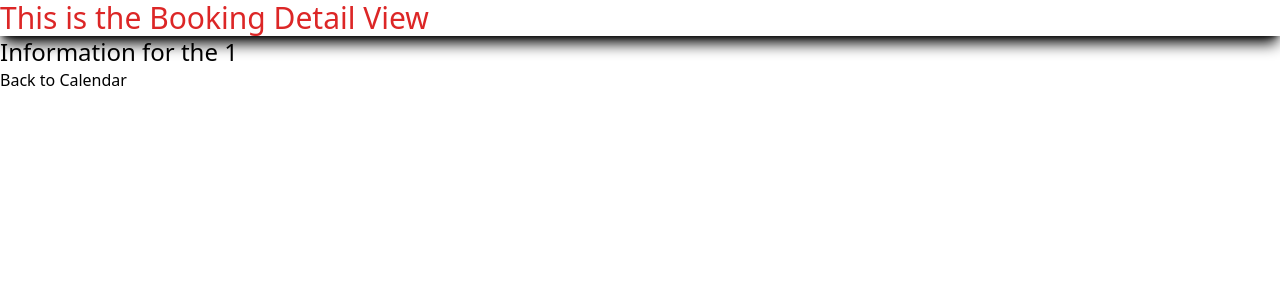
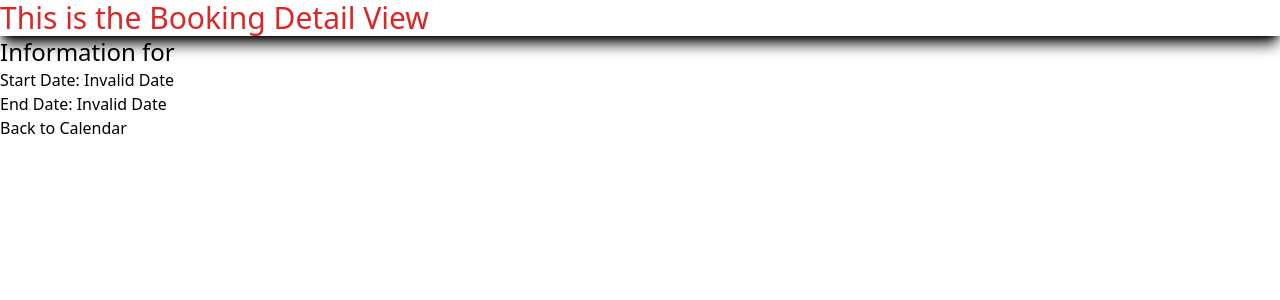
Before and after one commit to XPLoXe/roadsurfer-dev-challenge, a Vue app: page /booking/1 in a window 1280 px wide. Shown: the top 300 px of the page. Built offline with nearby package versions, Linux system fonts and the light colour scheme; what v-calendar would draw is missing.

Commit message:
BookingDetail.vue page is now set
BookingList.vue will pass the attributes of the reservation clicked, encoded to the URL.
BookingDetail.vue will now decode the booking information from the URL and display it.

```diff
--- a/src/components/BookingDetail.vue
+++ b/src/components/BookingDetail.vue
@@ -3,16 +3,34 @@
     <h2 class="text-3xl text-red-600 shadow-lg shadow-black">
       This is the Booking Detail View
     </h2>
-    <h1 class="text-2xl">Information for the {{ bookingId }}</h1>
+    <h1 class="text-2xl">Information for {{ booking.customerName }}</h1>
+    <p>Start Date: {{ formatDate(booking.startDate) }}</p>
+    <p>End Date: {{ formatDate(booking.endDate) }}</p>
     <RouterLink to="/">Back to Calendar</RouterLink>
   </div>
 </template>
 
 <script setup>
 import { useRoute } from "vue-router";
+import { ref, watch } from "vue";
 
 const route = useRoute();
-const bookingId = route.params.id;
+const booking = ref({});
+
+watch(
+  () => route.query.data,
+  (newData) => {
+    if (newData) {
+      booking.value = JSON.parse(decodeURIComponent(newData));
+    }
+  },
+  { immediate: true }
+);
+
+const formatDate = (selectedDate) => {
+  const date = new Date(selectedDate);
+  return date.toLocaleDateString();
+};
 </script>
 
 <style lang="scss" scoped></style>
--- a/src/components/BookingList.vue
+++ b/src/components/BookingList.vue
@@ -6,7 +6,7 @@
         :key="booking.id"
         class="hover:text-blue-800 hover:underline"
       >
-        <RouterLink :to="`/booking/${booking.id}`">
+        <RouterLink :to="getBookingDetailLink(booking)">
           {{ booking.customerName }} - {{ formatDate(booking.startDate) }} to
           {{ formatDate(booking.endDate) }}
         </RouterLink>
@@ -16,15 +16,19 @@
 </template>
 
 <script setup>
-import { defineProps, computed } from "vue";
+import { defineProps } from "vue";
 
 const props = defineProps({
   filteredBookings: Array,
-  selectedDate: Date,
 });
 
 const formatDate = (selectedDate) => {
   const date = new Date(selectedDate);
   return date.toLocaleDateString(); // Adjust the format as needed
 };
+
+const getBookingDetailLink = (booking) => {
+  const bookingParam = encodeURIComponent(JSON.stringify(booking));
+  return `/booking/${booking.id}?data=${bookingParam}`;
+};
 </script>
```
